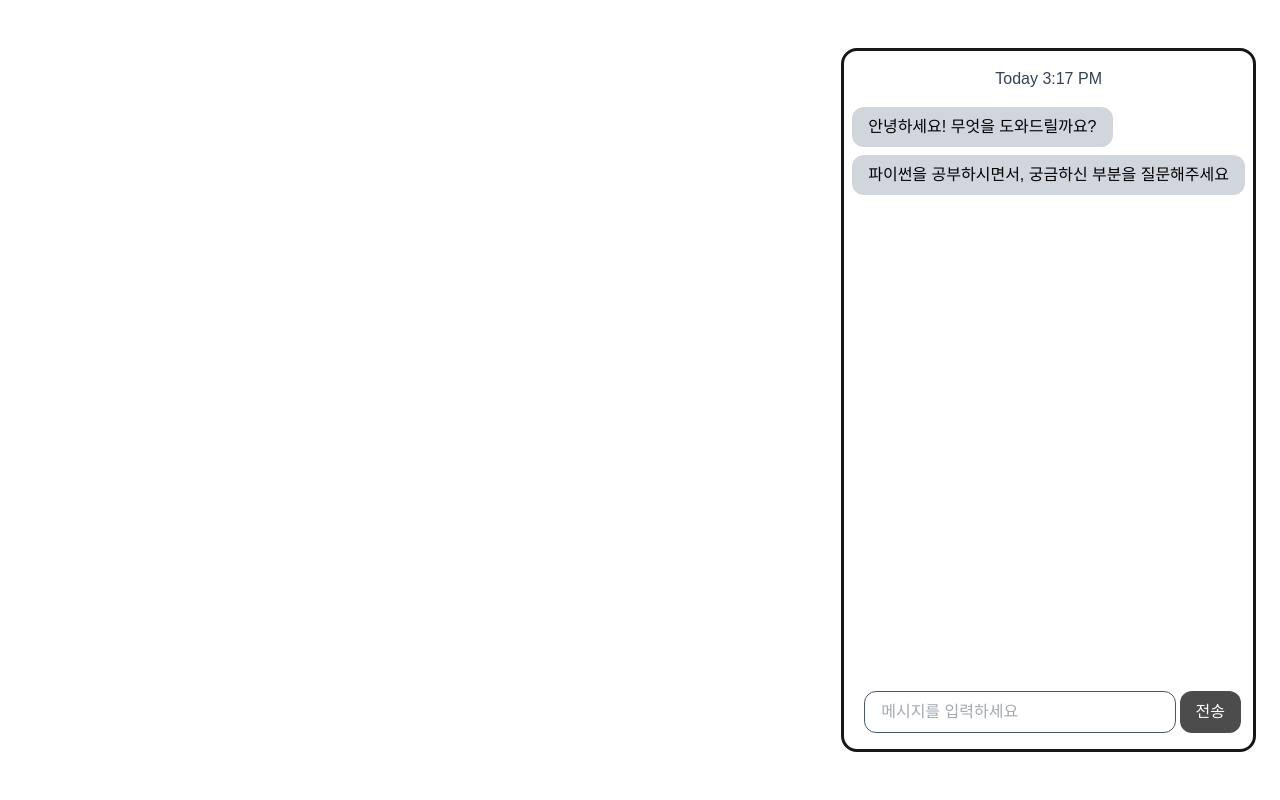
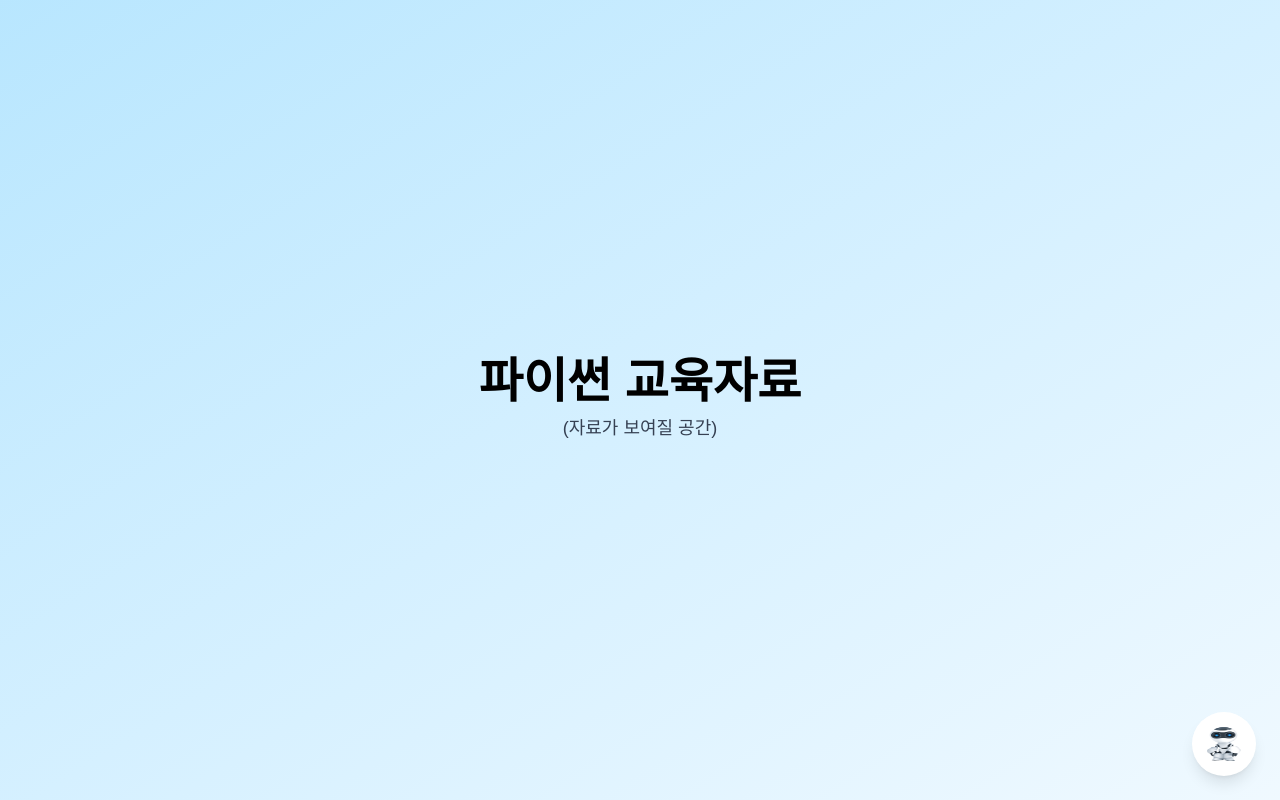
Before and after one commit to kkhan0214/AICO, a Next.js app: page / in a window 1280 px wide. Built offline with nearby package versions, Linux system fonts and the light colour scheme.

Commit message:
Update page.tsx

```diff
--- a/app/page.tsx
+++ b/app/page.tsx
@@ -1,6 +1,8 @@
+// ✅ 초기 디자인 복구: 챗봇 버튼을 기본 배경에 띄우는 구조로 복원
+
 'use client';
 
-import { useState } from 'react';
+import { useState, useRef, useEffect } from 'react';
 import ChatBubble from '@/components/chatBubble';
 
 type Message = {
@@ -9,21 +11,18 @@ type Message = {
 };
 
 export default function ChatbotPage() {
-  const [date] = useState(
-    new Date().toLocaleTimeString('en-US', {
-      hour: 'numeric',
-      minute: '2-digit',
-      hour12: true,
-    })
-  );
-
-  const [messages, setMessages] = useState<Array<{ from: 'user' | 'bot'; text: string }>>([
+  const [messages, setMessages] = useState<Message[]>([
     { from: 'bot', text: '안녕하세요! 무엇을 도와드릴까요?' },
     { from: 'bot', text: '파이썬을 공부하시면서, 궁금하신 부분을 질문해주세요' },
   ]);
-
   const [input, setInput] = useState('');
   const [loading, setLoading] = useState(false);
+  const [open, setOpen] = useState(false);
+  const bottomRef = useRef<HTMLDivElement | null>(null);
+
+  useEffect(() => {
+    bottomRef.current?.scrollIntoView({ behavior: 'smooth' });
+  }, [messages]);
 
   const sendMessage = async () => {
     if (!input.trim()) return;
@@ -54,20 +53,40 @@ export default function ChatbotPage() {
   };
 
   return (
-    <main className="flex flex-col h-screen p-4 absolute z-10 py-12 right-2">
-      <div className="relative pt-4 rounded-2xl shadow-5xl shadow-white bg-[rgba(255,255,255,0.77)] w-full h-full border-3">
-        <p className="w-full text-center text-gray-700">Today {date}</p>
+    <main className="relative w-screen h-screen bg-gradient-to-br from-sky-200 to-sky-50 flex items-center justify-center">
+      {/* ✅ 가운데 정적 안내 메시지 */}
+      <div className="text-center">
+        <h1 className="text-5xl font-black text-black mb-2">파이썬 교육자료</h1>
+        <p className="text-lg text-gray-700">(자료가 보여질 공간)</p>
+      </div>
 
-        <div className="px-2 py-4 flex-1 overflow-y-auto space-y-2 text-black flex flex-col items-left">
+      {/* ✅ 챗봇 버튼 */}
+      {!open && (
+        <button
+          onClick={() => setOpen(true)}
+          className="fixed bottom-6 right-6 bg-white shadow-lg w-16 h-16 rounded-full flex items-center justify-center hover:scale-105 transition"
+        >
+          <img src="/robot.png" alt="chat" className="w-10 h-10" />
+        </button>
+      )}
+
+      {/* ✅ 챗봇 창 */}
+      {open && (
+        <div className="fixed bottom-6 right-6 w-[360px] h-[600px] flex flex-col rounded-2xl bg-white shadow-2xl border border-gray-300 overflow-hidden z-50">
+          <div className="text-center text-gray-500 pt-2 border-b">AI 튜터 챗봇</div>
+
+          <div className="flex-1 overflow-y-auto px-4 py-2 space-y-2">
             {messages.map((msg, idx) => (
               <ChatBubble key={idx} from={msg.from} text={msg.text} />
             ))}
             {loading && <ChatBubble from="bot" text="GPT가 답변을 작성 중이에요..." />}
+            <div ref={bottomRef} />
           </div>
 
-        <div className="absolute bottom-4 mt-4 flex gap-1 mx-1 w-full px-4">
+          <div className="border-t px-4 py-3 bg-white">
+            <div className="flex gap-2 items-center">
               <input
-            className="w-full border px-4 py-2 rounded-xl bg-white text-gray-600"
+                className="flex-1 border px-4 py-2 rounded-xl text-gray-700"
                 placeholder="메시지를 입력하세요"
                 value={input}
                 onChange={(e) => setInput(e.target.value)}
@@ -75,12 +94,14 @@ export default function ChatbotPage() {
               />
               <button
                 onClick={sendMessage}
-            className="px-4 py-2 whitespace-nowrap bg-[rgba(0,0,0,0.7)] text-white rounded-xl"
+                className="bg-purple-600 text-white px-4 py-2 rounded-xl"
               >
                 전송
               </button>
             </div>
           </div>
+        </div>
+      )}
     </main>
   );
 }
```
Lines whose indentation alone changed are shown as unchanged.
